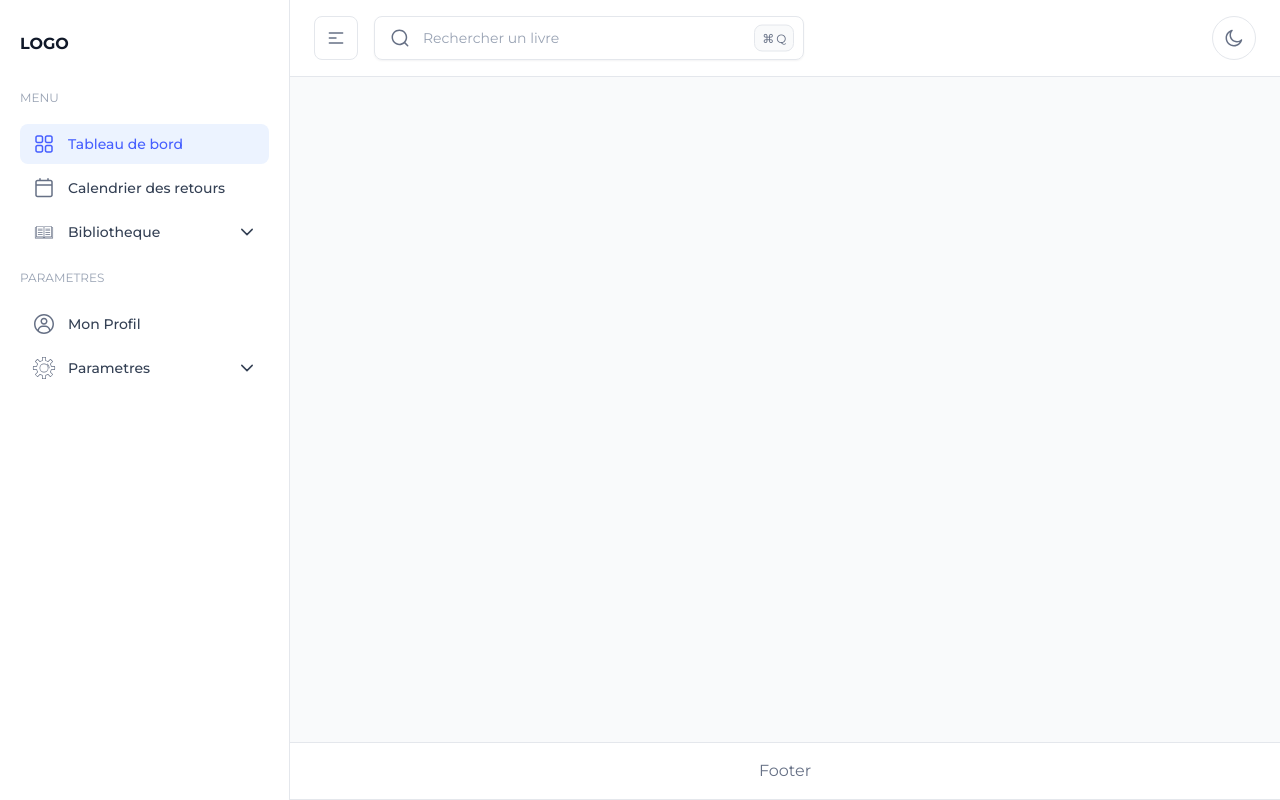
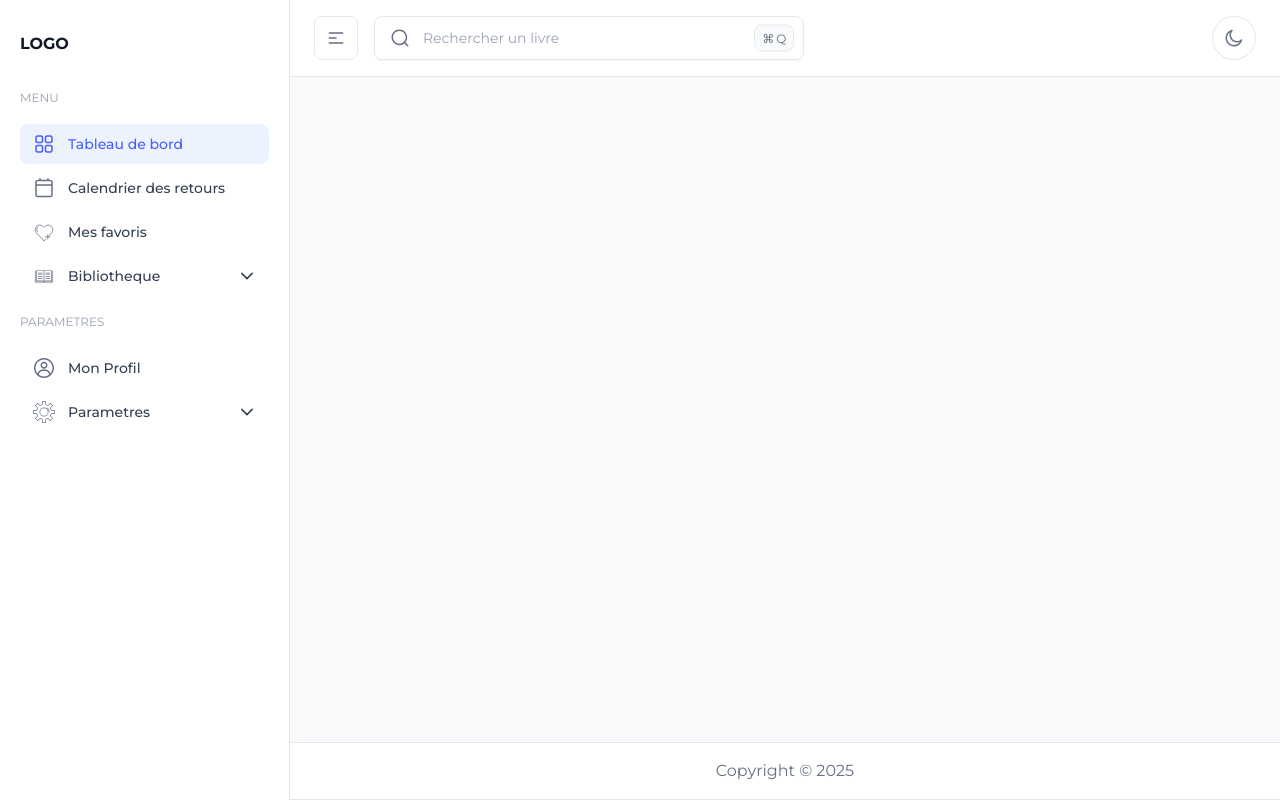
Before and after one commit to Hunaric/ptut-bu, an Angular app in the folder front/: page / in a window 1280 px wide. Built offline with nearby package versions, Linux system fonts and the light colour scheme; a web font is replaced by a local one.

Commit message:
Footer et sidebar configures

```diff
--- a/front/src/app/app.routes.ts
+++ b/front/src/app/app.routes.ts
@@ -6,6 +6,8 @@ export const routes: Routes = [
     {
         path: '',
         component: AppLayoutComponent,
-        children: [],
+        children: [
+
+        ],
     }
 ];
--- a/front/src/app/shared/layout/app-footer/app-footer.component.html
+++ b/front/src/app/shared/layout/app-footer/app-footer.component.html
@@ -1,3 +1,3 @@
 <footer class="relative  bg-white border-gray-200 text-center text-gray-500 py-4 border-t bottom-0 w-full  dark:border-gray-800 dark:bg-gray-900 xl:border-b">
-    Footer
+    Copyright © {{ date }}
 </footer>
--- a/front/src/app/shared/layout/app-footer/app-footer.component.ts
+++ b/front/src/app/shared/layout/app-footer/app-footer.component.ts
@@ -7,5 +7,5 @@ import { Component } from '@angular/core';
   styleUrl: './app-footer.component.css'
 })
 export class AppFooterComponent {
-
+  date = new Date().getFullYear();
 }
--- a/front/src/app/shared/layout/app-sidebar/app-sidebar.component.ts
+++ b/front/src/app/shared/layout/app-sidebar/app-sidebar.component.ts
@@ -180,6 +180,22 @@ export class AppSidebarComponent {
       path: "/calendar",
     },
     {
+      icon: `
+      <svg xmlns="http://www.w3.org/2000/svg" viewBox="0 0 64 64" xml:space="preserve"
+          fill="none"
+          stroke="currentColor"
+          stroke-width="2"
+          stroke-linecap="round"
+          stroke-linejoin="round"
+          style="width: 1.5em; height: 1.5em;">
+        <path d="M36.5 51.325 32 56.234 11.725 34.116c-4.579-4.996-4.241-12.769.754-17.348 4.996-4.579 12.769-4.241 17.348.754L32 19.893l2.173-2.371c4.579-4.995 12.352-5.333 17.348-.754 4.995 4.579 5.333 12.352.754 17.348L42.5 44.839" />
+        <path d="M14.868 31.187c-3.217-3.509-2.98-8.97.53-12.187M42 39v12M48 45H36" />
+      </svg>`,
+      name: "Mes favoris",
+      path: "/favorites",
+
+    },
+    {
       name: "Bibliotheque",
       icon: `<svg xmlns="http://www.w3.org/2000/svg" fill="currentColor" viewBox="0 0 128 128" style="enable-background:new 0 0 128 128" xml:space="preserve"><path d="M110.6 38.3H106v-3.5c0-1-.8-1.7-1.7-1.8H70.8c-2.7 0-5.2 1.2-6.8 3.3-1.6-2.1-4.1-3.3-6.8-3.3H23.7c-1 0-1.7.8-1.7 1.8v3.5h-4.6c-1 0-1.8.8-1.8 1.8v57c0 1 .8 1.7 1.8 1.8h93.1c1 0 1.7-.8 1.8-1.8V40c0-.9-.8-1.7-1.7-1.7zm-39.8-1.8h31.7v51.9H70.8c-2.9 0-4.6 1.4-5 1.6V41.6c0-.4 0-.7-.1-1.1.5-2.2 2.6-4 5.1-4zm-45.3 0h31.7c2.6 0 4.7 1.9 5 4.1 0 .4-.1.7-.1 1.1V90c-.3-.1-2.1-1.6-5-1.6H25.5V36.5zm-6.3 5.3H22v48.3c0 1 .8 1.8 1.8 1.8h33.5c2 0 3.9 1.1 4.8 3.4H19.2V41.8zm89.6 53.5H66c.8-2.2 2.8-3.4 4.8-3.4h33.5c1 0 1.8-.8 1.8-1.8V41.8h2.8l-.1 53.5z"/><path d="M32.7 50h22.5c1 0 1.8-.8 1.8-1.8s-.8-1.8-1.8-1.8H32.7c-1 0-1.8.8-1.8 1.8s.8 1.8 1.8 1.8zM32.7 59.3h22.5c1 0 1.8-.8 1.8-1.8s-.8-1.8-1.8-1.8H32.7c-1 0-1.8.8-1.8 1.8s.8 1.8 1.8 1.8zM32.7 68.7h22.5c1 0 1.8-.8 1.8-1.8s-.8-1.8-1.8-1.8H32.7c-1 0-1.8.8-1.8 1.8s.8 1.8 1.8 1.8zM32.7 78h22.5c1 0 1.8-.8 1.8-1.8s-.8-1.8-1.8-1.8H32.7c-1 0-1.8.8-1.8 1.8s.8 1.8 1.8 1.8zM72.8 50h22.5c1 0 1.8-.8 1.8-1.8s-.8-1.8-1.8-1.8H72.8c-1 0-1.8.8-1.8 1.8s.9 1.8 1.8 1.8zM72.8 59.3h22.5c1 0 1.8-.8 1.8-1.8s-.8-1.8-1.8-1.8H72.8c-1 0-1.8.8-1.8 1.8s.9 1.8 1.8 1.8zM72.8 68.7h22.5c1 0 1.8-.8 1.8-1.8s-.8-1.8-1.8-1.8H72.8c-1 0-1.8.8-1.8 1.8s.9 1.8 1.8 1.8zM72.8 78h22.5c1 0 1.8-.8 1.8-1.8s-.8-1.8-1.8-1.8H72.8c-1 0-1.8.8-1.8 1.8s.9 1.8 1.8 1.8z" fill="currentColor"/></svg>`,
       subItems: [
```
